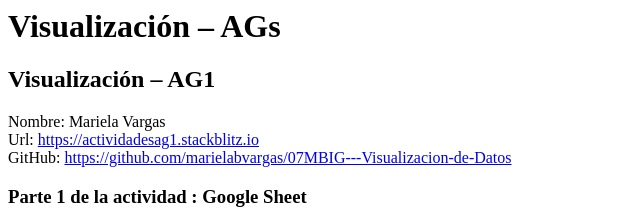
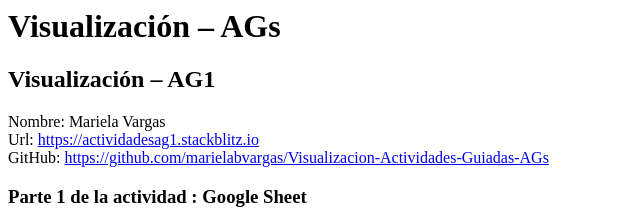
Before and after one commit to marielabvargas/Visualizacion-Actividades-Guiadas-AGs, a website: page index.html in a window 1280 px wide. Shown: the top 224 px of the page, 0-640 px from the left. Drawn offline with Linux system fonts and the light colour scheme.

Commit message:
cambiando el link a github

```diff
--- a/index.html
+++ b/index.html
@@ -5,8 +5,8 @@ Nombre: Mariela Vargas<br>
 Url: <a href="https://actividadesag1.stackblitz.io">
 https://actividadesag1.stackblitz.io</a><br>
 
-GitHub: <a href="https://github.com/marielabvargas/07MBIG---Visualizacion-de-Datos"
->https://github.com/marielabvargas/07MBIG---Visualizacion-de-Datos</a>
+GitHub: <a href="https://github.com/marielabvargas/Visualizacion-Actividades-Guiadas-AGs"
+>https://github.com/marielabvargas/Visualizacion-Actividades-Guiadas-AGs</a>
 
 <h3>Parte 1 de la actividad : Google Sheet</h3>
 <h3>Emision de CO2 por pais</h3>
```
